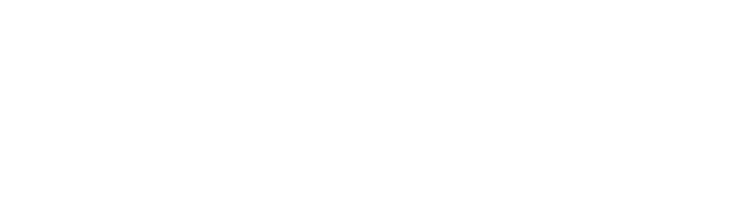
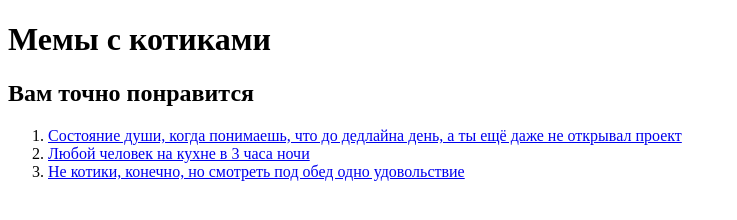
Before and after one commit to PolinaGuseva21/task-html-autumn, a website: page src/index.html in a window 1280 px wide. Shown: the whole page, without its empty margins (0-737 px from the left). Drawn offline with Linux system fonts and the light colour scheme.

Commit message:
Задание по HTML

```diff
--- a/src/index.html
+++ b/src/index.html
@@ -3,5 +3,28 @@
     <head>
         <title>HTML</title>
     </head>
-    <body></body>
+    <body>
+        <h1>Мемы с котиками</h1>
+        <h2>Вам точно понравится</h2>
+        <ol>
+            <li>
+                <a href="https://ru.pinterest.com/pin/1081286191759418083/"
+                    >Состояние души, когда понимаешь, что до дедлайна день, а ты
+                    ещё даже не открывал проект</a
+                >
+            </li>
+            <li>
+                <a
+                    href="https://vk.com/cats_meme?z=photo-152869016_457387278%2Falbum-152869016_00%2Frev"
+                    >Любой человек на кухне в 3 часа ночи</a
+                >
+            </li>
+            <li>
+                <a href="https://www.youtube.com/watch?v=WEO5POCKrWc"
+                    >Не котики, конечно, но смотреть под обед одно
+                    удовольствие</a
+                >
+            </li>
+        </ol>
+    </body>
 </html>
```
Also changed, not shown: 1 other file.
